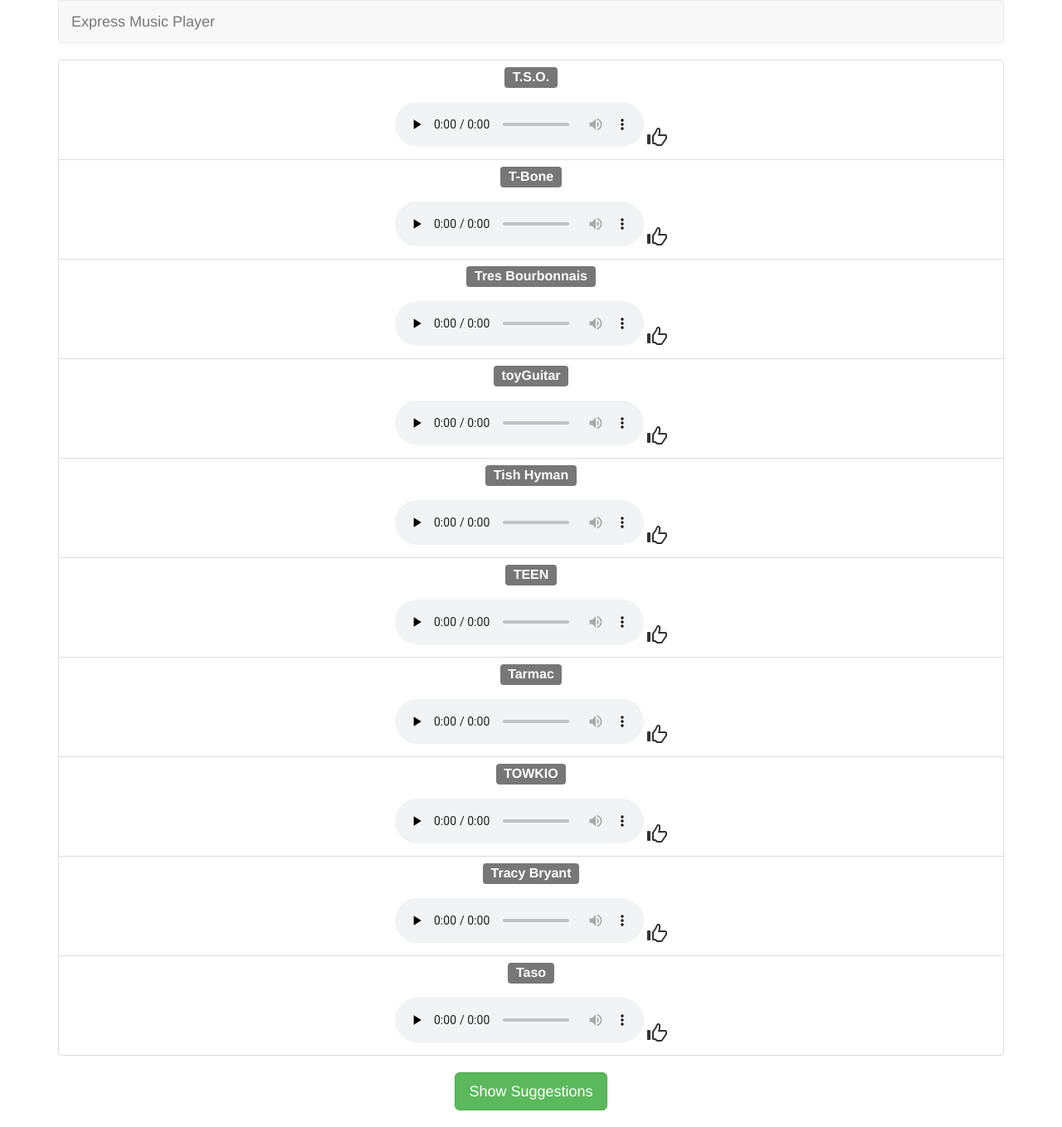
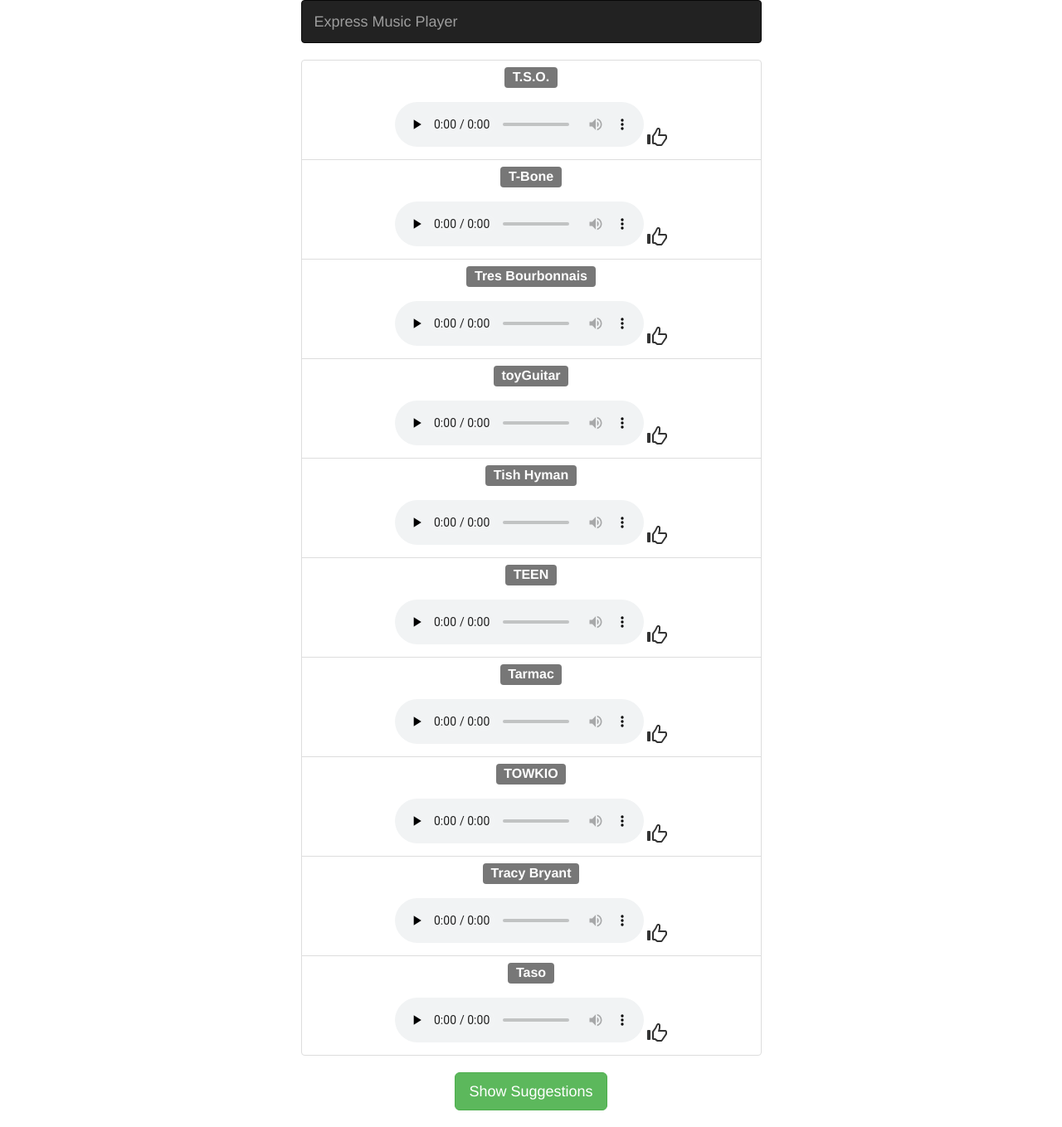
Before and after one commit to prashantghimire/470-Project, a Node server app: page / in a window 1280 px wide. Shown: the whole page at 83% size. Run offline with Node 20, Linux system fonts and the light colour scheme.

Commit message:
improved layout

```diff
--- a/web_app/public/stylesheets/style.css
+++ b/web_app/public/stylesheets/style.css
@@ -19,3 +19,7 @@ i.glyphicon{
 a.btn{
     margin-bottom: 20px;
 }
+
+body{
+    text-align: center;
+}
--- a/web_app/views/index.ejs
+++ b/web_app/views/index.ejs
@@ -15,9 +15,14 @@
 
 </head>
 <body ng-app="expressmusic" ng-controller="CheckCtrl" class="container">
-	<nav class="navbar navbar-default">
-		<a class="navbar-brand" href="/">Express Music Player</a>
-	</nav>
-	<div ui-view></div>
+
+    <div class="row">
+        <div class="col-md-6 col-md-offset-3 col-sm-12 col-lg-6 col-lg-offset-3 col-xs-12">
+            <nav class="navbar navbar-inverse">
+                <a class="navbar-brand" href="/">Express Music Player</a>
+            </nav>
+            <div ui-view></div>
+        </div>
+    </div>
 </body>
 </html>
--- a/web_app/views/more.ejs
+++ b/web_app/views/more.ejs
@@ -1,5 +1,5 @@
 <ul class="list-group">
-<li><a href="/">BACK</a></li>
+<li><a class="btn btn-danger" href="/">BACK</a></li>
   <li ng-repeat="artist in similarArtists track by $index" class="list-group-item">
   	{{artist}}
 	<br/>
--- a/web_app/views/suggestions.ejs
+++ b/web_app/views/suggestions.ejs
@@ -18,4 +18,4 @@
 		</li>
 	</div>
 </ul>
-<a href="#/app">Back</a>
+<a class="btn btn-danger" href="#/app">Back</a>
```
